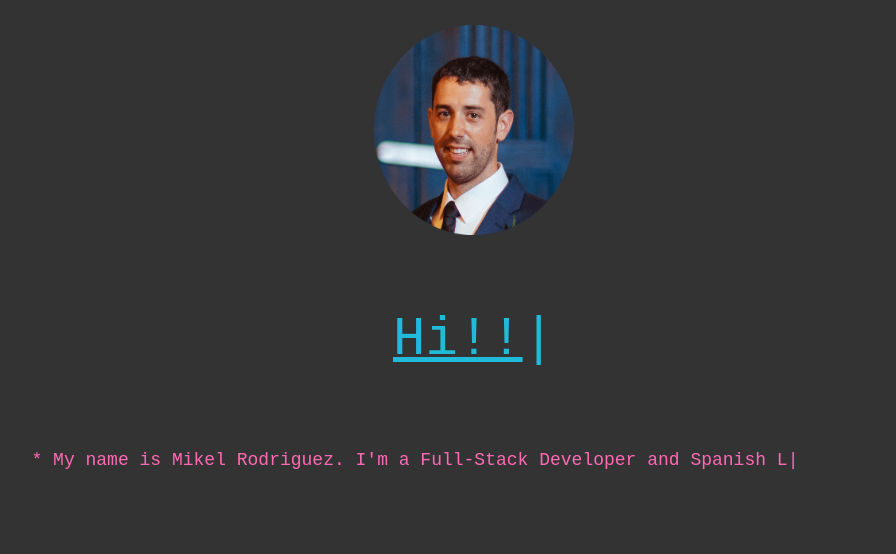
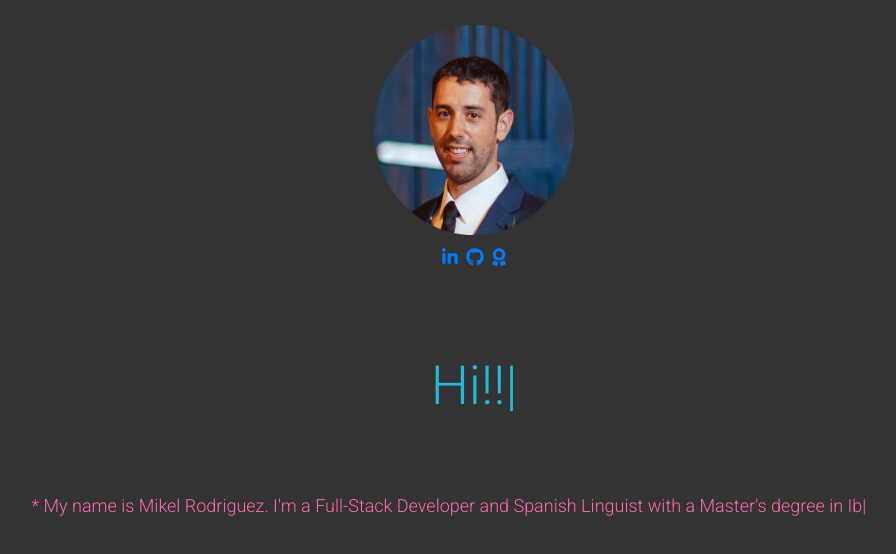
Before and after one commit to MikelTafalla/mikelrv, a React (Create React App) app: page / in a window 1280 px wide. Shown: the top 554 px of the page, without its empty margins (166-1062 px from the left). Built offline with nearby package versions, Linux system fonts and the light colour scheme.

Commit message:
adds fontawesome and MDBIcons to landing page

```diff
--- a/package.json
+++ b/package.json
@@ -3,9 +3,15 @@
   "version": "0.1.0",
   "private": true,
   "dependencies": {
+    "@fortawesome/fontawesome-svg-core": "^1.2.32",
+    "@fortawesome/free-brands-svg-icons": "^5.15.1",
+    "@fortawesome/free-regular-svg-icons": "^5.15.1",
+    "@fortawesome/free-solid-svg-icons": "^5.15.1",
+    "@fortawesome/react-fontawesome": "^0.1.14",
     "@testing-library/jest-dom": "^5.11.4",
     "@testing-library/react": "^11.1.0",
     "@testing-library/user-event": "^12.1.10",
+    "mdbreact": "^5.0.1",
     "react": "^17.0.1",
     "react-dom": "^17.0.1",
     "react-fluid-animation": "^1.0.1",
--- a/src/components/landing.js
+++ b/src/components/landing.js
@@ -1,5 +1,8 @@
 import React, { useState } from "react";
 import Typist from "react-typist";
+import { FontAwesomeIcon } from '@fortawesome/react-fontawesome';
+import { faGithub, faLinkedinIn } from '@fortawesome/free-brands-svg-icons';
+import { MDBIcon } from "mdbreact";
 import "./landing.css"
 
 
@@ -14,13 +17,30 @@ const Fluid = () => {
         <React.Fragment>
             <div className="text-center">
                 <img src={require("../assets/images/MikelColumn.png").default} className="rounded" alt="mikel's photo" />
+                <ul className="social-list list-inline py-2 mx-auto">
+                    <li className="list-inline-item">
+                        <a href={"https://www.linkedin.com/in/mikel-rodriguez-villar/"} target="_blank">
+                            <FontAwesomeIcon icon={faLinkedinIn}/>
+                        </a>
+                    </li>
+                    <li className="list-inline-item">
+                        <a href={"https://github.com/MikelTafalla"} target="_blank">
+                            <FontAwesomeIcon icon={faGithub}/>
+                        </a>
+                    </li>
+                    <li className="list-inline-item">
+                        <a href={"https://drive.google.com/file/d/11QkzKWSPEZ5q3N-XW5pd7j_bkxVU2yW6/view?usp=sharing"} target="_blank">
+                            <MDBIcon icon="award" />
+                        </a>
+                    </li>
+            </ul>
+
             </div>
-
             <div className="Typist">
                 <Typist
                     className="Typist-header"
                     avgTypingDelay={50}
-                    startDelay={2000}
+                    startDelay={250}
                     onTypingDone={() => onHeaderTyped()}
                 >
                     <a href={""}>Hi!!</a>
@@ -34,9 +54,9 @@ const Fluid = () => {
                         >
                             * My name is Mikel Rodriguez. I'm a Full-Stack Developer and Spanish Linguist with a Master's degree in Iberian Linguistics. Welcome to my personal website!
 
-                            <Typist.Delay ms={1250} />
+                            <Typist.Delay ms={250} />
                             <br />
-                            <span>* <a href={""} className="flash">docs</a></span>
+                            <span>* <a href={""} className="flash">My Work</a></span>
                             <br />
                             {''}
                         </Typist>
--- a/src/index.js
+++ b/src/index.js
@@ -3,6 +3,8 @@ import ReactDOM from 'react-dom';
 import './index.css';
 import App from './App';
 import reportWebVitals from './reportWebVitals';
+import '@fortawesome/fontawesome-free/css/all.min.css';
+import 'mdbreact/dist/css/mdb.css';
 
 ReactDOM.render(
   <React.StrictMode>
```
Also changed, not shown: 2 other files (tests, documents, lock files or other folders).
